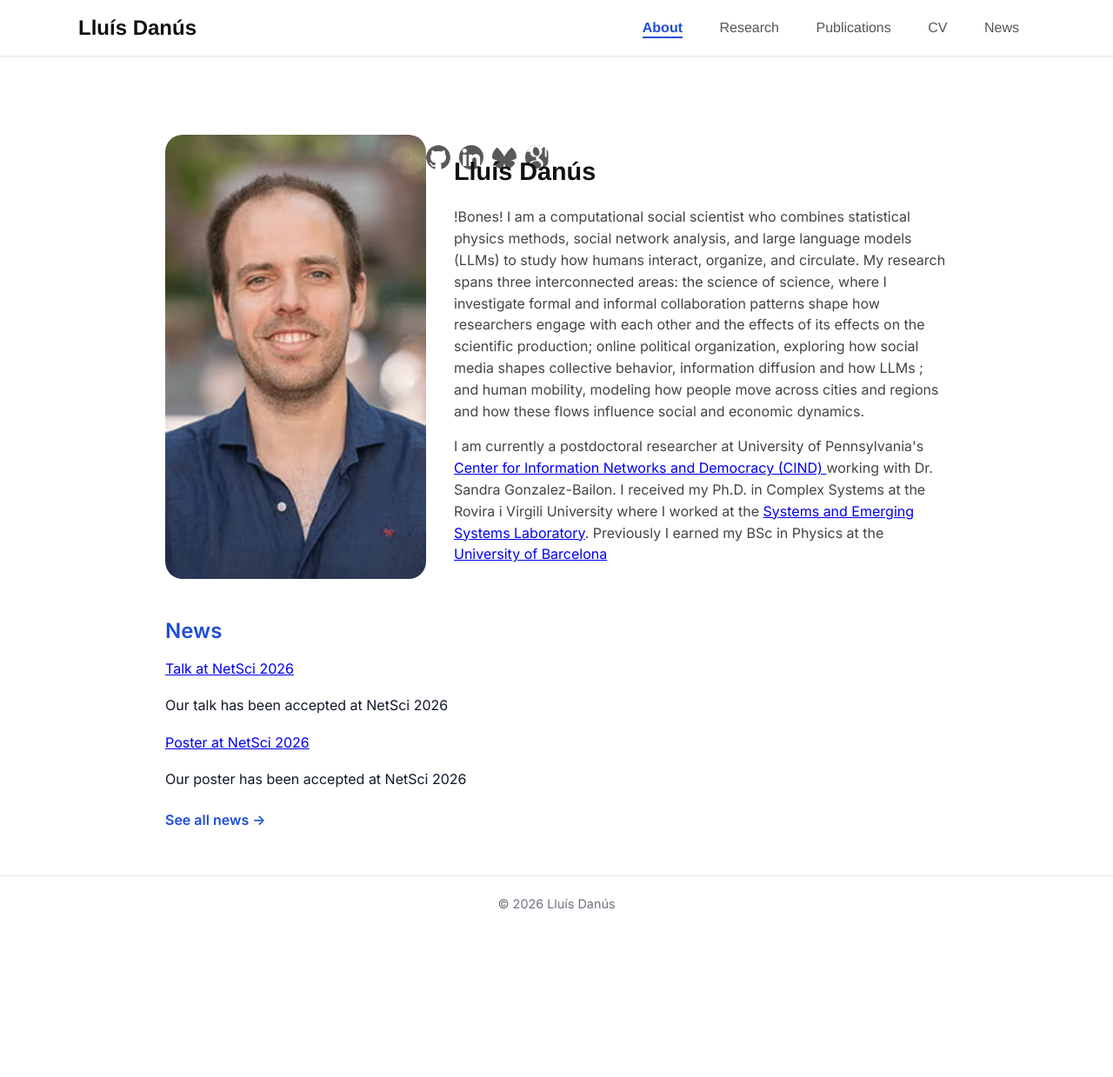
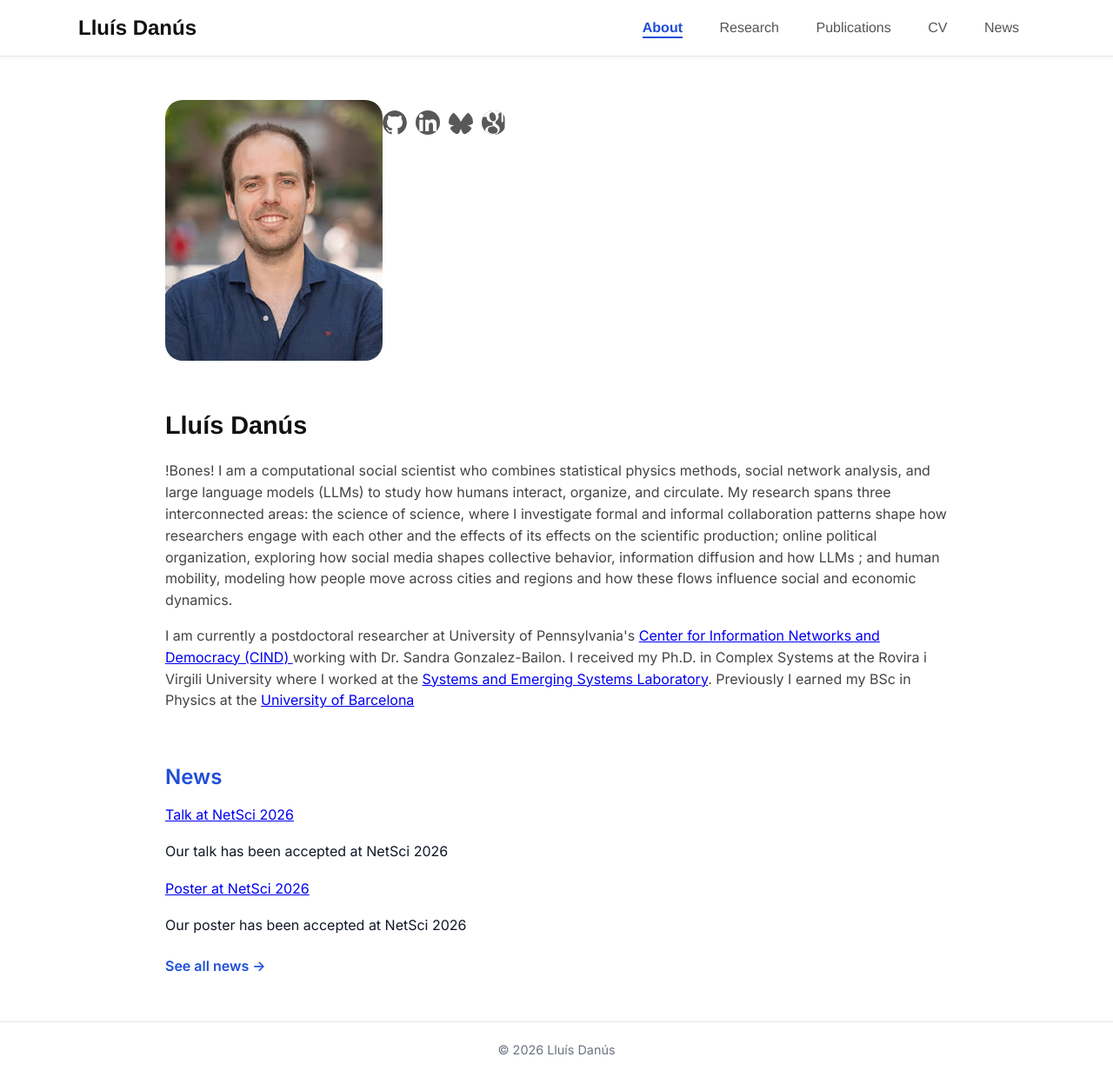
Before and after one commit to lluisdanus/lluisdanus.github.io, a Jekyll site: the page built from index.md, in a window 1280 px wide and 1239 px high. Shown: the whole window at 87% size. Built offline with Jekyll 4.4.1, drawn with Linux system fonts in a browser that asks for light colours.

```diff
--- a/assets/style.css
+++ b/assets/style.css
@@ -292,10 +292,8 @@
 /* About page container */
 .about-container {
   display: flex;
-  flex-wrap: wrap;
-  align-items: stretch;
+  flex-direction:column;
   gap: 2rem;
-  margin-top: 40px;
 }
 
 
@@ -306,10 +304,10 @@
 }
 
 .about-photo img {
-  width: 100%;
-  height: 100%;
-  object-fit: cover;      /* prevents distortion */
-  border-radius: 20px;    /* rounded edges */
+  width: 250px;
+  aspect-ratio: 1 / 1;
+  object-fit: cover;
+  border-radius: 20px;
 }
 
 /* Social links below photo */
```
